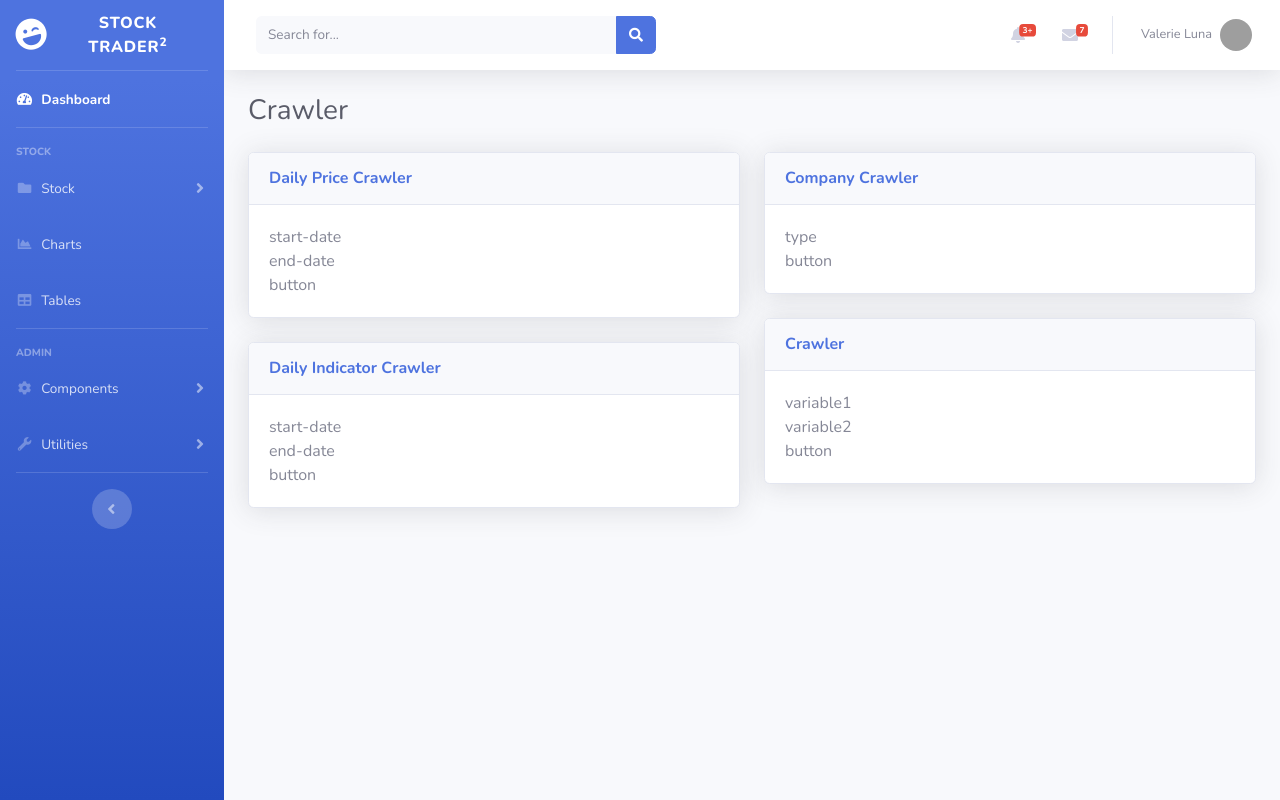
After one commit to infomuscle/stock-trader, a Django app: page /crawl in a window 1280 px wide. The commit adds this page. Run offline with Django 3.2, Linux system fonts and the light colour scheme; some libraries are stand-ins or nearby versions; grey boxes are pictures that could not be loaded.

Commit message:
Applied Wrapper Extends and Build Crawl Page Template

```diff
--- a/front/main/constants.py
+++ b/front/main/constants.py
@@ -2,7 +2,7 @@
 
 
 ## URL
-URL_BODY_CRAWLER = "http://127.0.0.1:8081"
+URL_BODY_CRAWLER = "http://127.0.0.1:8001"
 
 ## TEST DATA
 CODE_SAMSUNG_ELECTRONICS = "005930"
--- /dev/null
+++ b/front/main/templates/main/crawl.html
@@ -0,0 +1,67 @@
+{% extends 'main/modules/wrapper.html' %}
+
+{% block content %}
+
+    <!-- Page Heading -->
+    <div class="d-sm-flex align-items-center justify-content-between mb-4">
+        <h1 class="h3 mb-0 text-gray-800">Crawler</h1>
+    </div>
+
+    <div class="row">
+
+        <!-- Col 1 -->
+        <div class="col-lg-6">
+
+            <!-- Daily Price Crawler -->
+            <div class="card shadow mb-4">
+                <div class="card-header py-3">
+                    <h6 class="m-0 font-weight-bold text-primary">Daily Price Crawler</h6>
+                </div>
+                <div class="card-body">
+                    start-date<br>
+                    end-date<br>
+                    button
+                </div>
+            </div>
+            <!-- Daily Indicator Crawler -->
+            <div class="card shadow mb-4">
+                <div class="card-header py-3">
+                    <h6 class="m-0 font-weight-bold text-primary">Daily Indicator Crawler</h6>
+                </div>
+                <div class="card-body">
+                    start-date<br>
+                    end-date<br>
+                    button
+                </div>
+            </div>
+        </div>
+
+        <!-- Col 2 -->
+        <div class="col-lg-6">
+
+            <!-- Company Crawler -->
+            <div class="card shadow mb-4">
+                <div class="card-header py-3">
+                    <h6 class="m-0 font-weight-bold text-primary">Company Crawler</h6>
+                </div>
+                <div class="card-body">
+                    type<br>
+                    button
+                </div>
+            </div>
+
+            <!-- Crawler -->
+            <div class="card shadow mb-4">
+                <div class="card-header py-3">
+                    <h6 class="m-0 font-weight-bold text-primary">Crawler</h6>
+                </div>
+                <div class="card-body">
+                    variable1<br>
+                    variable2<br>
+                    button
+                </div>
+            </div>
+        </div>
+
+    </div>
+{% endblock %}
--- a/front/main/templates/main/modules/sidebar.html
+++ b/front/main/templates/main/modules/sidebar.html
@@ -38,9 +38,9 @@
         <div id="collapsePages" class="collapse" aria-labelledby="headingPages" data-parent="#accordionSidebar">
             <div class="bg-white py-2 collapse-inner rounded">
                 <h6 class="collapse-header">Stock Info:</h6>
+                <a class="collapse-item" href="{% url 'main:crawl' %}">Crawl</a>
                 <a class="collapse-item" href="{% url 'main:current' %}">Current</a>
                 <a class="collapse-item" href="{% url 'main:daily' %}">Daily</a>
-                <a class="collapse-item" href="{% url 'main:per' %}">PER</a>
                 <div class="collapse-divider"></div>
                 <h6 class="collapse-header">Companies Info:</h6>
                 <a class="collapse-item" href="{% url 'main:summary' %}">Summary</a>
--- /dev/null
+++ b/front/main/templates/main/modules/wrapper.html
@@ -0,0 +1,50 @@
+<!DOCTYPE html>
+{#{% load static %}#}
+<html lang="en">
+
+{% include 'main/modules/head.html' %}
+
+<body id="page-top">
+
+<!-- Page Wrapper -->
+<div id="wrapper">
+
+    {% include 'main/modules/sidebar.html' %}
+
+    <!-- Content Wrapper -->
+    <div id="content-wrapper" class="d-flex flex-column">
+
+        <!-- Main Content -->
+        <div id="content">
+
+            {% include 'main/modules/topbar.html' %}
+
+            <!-- Begin Page Content -->
+            <div class="container-fluid">
+
+                {% block content %}
+                {% endblock %}
+
+            </div>
+            <!-- /.container-fluid -->
+
+        </div>
+        <!-- End of Main Content -->
+
+    </div>
+    <!-- End of Content Wrapper -->
+
+</div>
+<!-- End of Page Wrapper -->
+
+<!-- Scroll to Top Button-->
+<a class="scroll-to-top rounded" href="#page-top">
+    <i class="fas fa-angle-up"></i>
+</a>
+
+{% include 'main/modules/logout-modal.html' %}
+
+{% include 'main/modules/scripts.html' %}
+
+</body>
+</html>
--- a/front/main/urls.py
+++ b/front/main/urls.py
@@ -1,12 +1,14 @@
 from django.urls import path
+
 from . import views
 
 app_name = "main"
 
 urlpatterns = [
     path("", views.index),
+    path("crawl", views.crawl, name="crawl"),
     path("current", views.current, name="current"),
     path("daily", views.daily, name="daily"),
-    path("pers", views.per, name="per"),
+    # path("pers", views.per, name="per"),
     path("summary", views.summary, name="summary")
 ]
--- a/front/main/views.py
+++ b/front/main/views.py
@@ -9,6 +9,11 @@ from django.shortcuts import render
 def index(request):
     context = {}
     return render(request, 'main/index.html', context)
+
+
+def crawl(request):
+    context = {}
+    return render(request, 'main/crawl.html', context)
 
 
 def current(request):
@@ -34,31 +39,32 @@ def daily(request):
     return render(request, 'main/daily.html', context)
 
 
-def per_deprecated(request):
-    req_json = request.GET.dict()
-    code = req_json.get("code")
-    url = consts.URL_BODY_CRAWLER + "/api/per"
-    url += '?code=' + code
-    per = requests.get(url)
-    return HttpResponse(per)
+# def per_deprecated(request):
+#     req_json = request.GET.dict()
+#     code = req_json.get("code")
+#     url = consts.URL_BODY_CRAWLER + "/api/per"
+#     url += '?code=' + code
+#     per = requests.get(url)
+#     return HttpResponse(per)
 
 
-def per(request):
-    url_tickers = consts.URL_BODY_CRAWLER + "/api/companies/list"
-    res_tickers = requests.get(url_tickers)
-    tickers = json.loads(res_tickers.content)
-
-    pers = dict()
-    for i, ticker in enumerate(tickers):
-        if i == 10:
-            break
-        url_per = consts.URL_BODY_CRAWLER + "/api/per"
-        url_per += "?code=" + ticker["code"]
-        res_per = requests.get(url_per)
-        pers[ticker["name"]] = res_per.text
-
-    context = {}
-    return render(request, 'main/per.html', context)
+#
+# def per(request):
+#     url_tickers = consts.URL_BODY_CRAWLER + "/api/companies/list"
+#     res_tickers = requests.get(url_tickers)
+#     tickers = json.loads(res_tickers.content)
+#
+#     pers = dict()
+#     for i, ticker in enumerate(tickers):
+#         if i == 10:
+#             break
+#         url_per = consts.URL_BODY_CRAWLER + "/api/per"
+#         url_per += "?code=" + ticker["code"]
+#         res_per = requests.get(url_per)
+#         pers[ticker["name"]] = res_per.text
+#
+#     context = {}
+#     return render(request, 'main/per.html', context)
 
 
 def summary(request):
```
Also changed, not shown: front/main/templates/main/index.html (+4 -48 lines).
